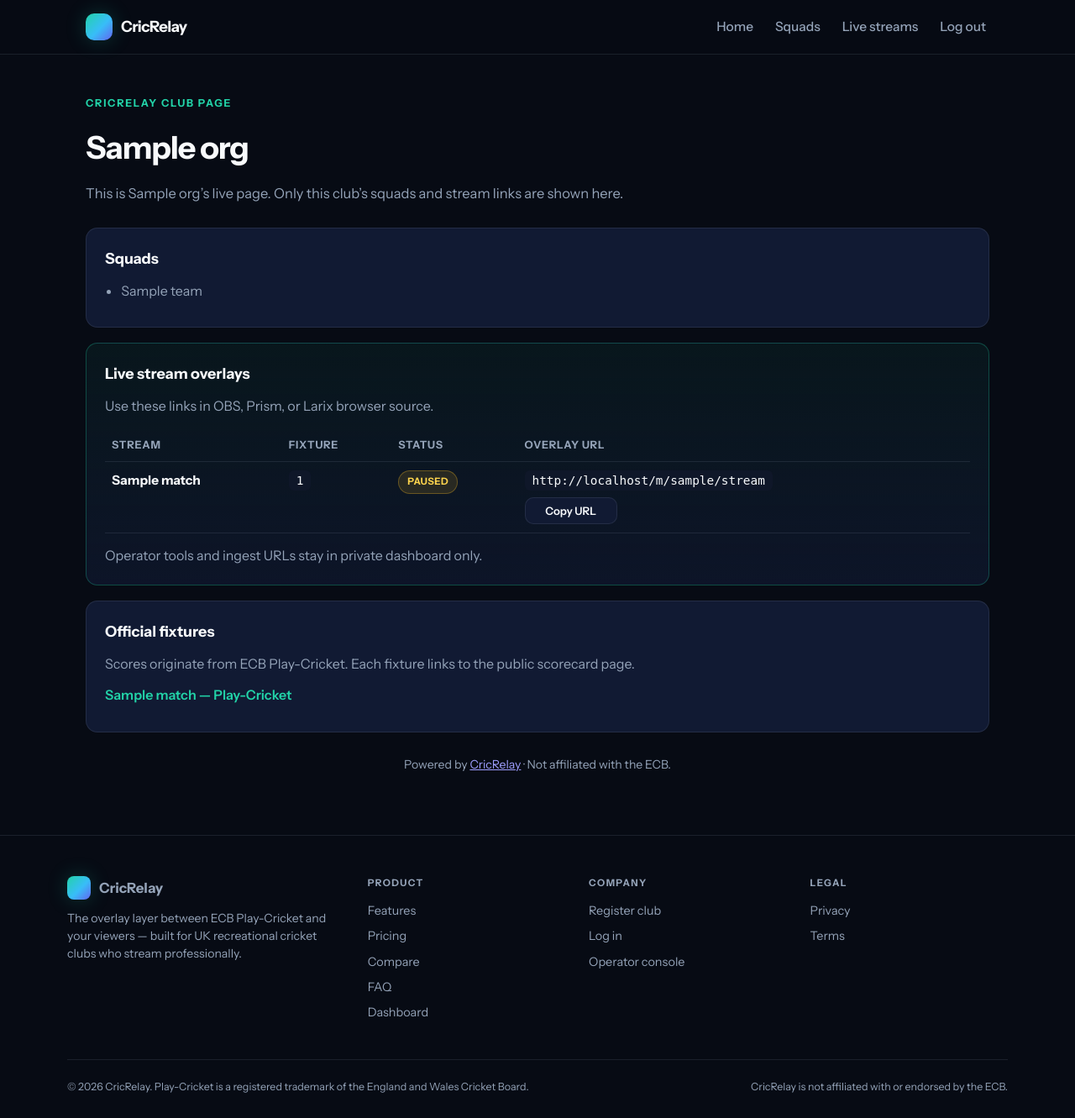
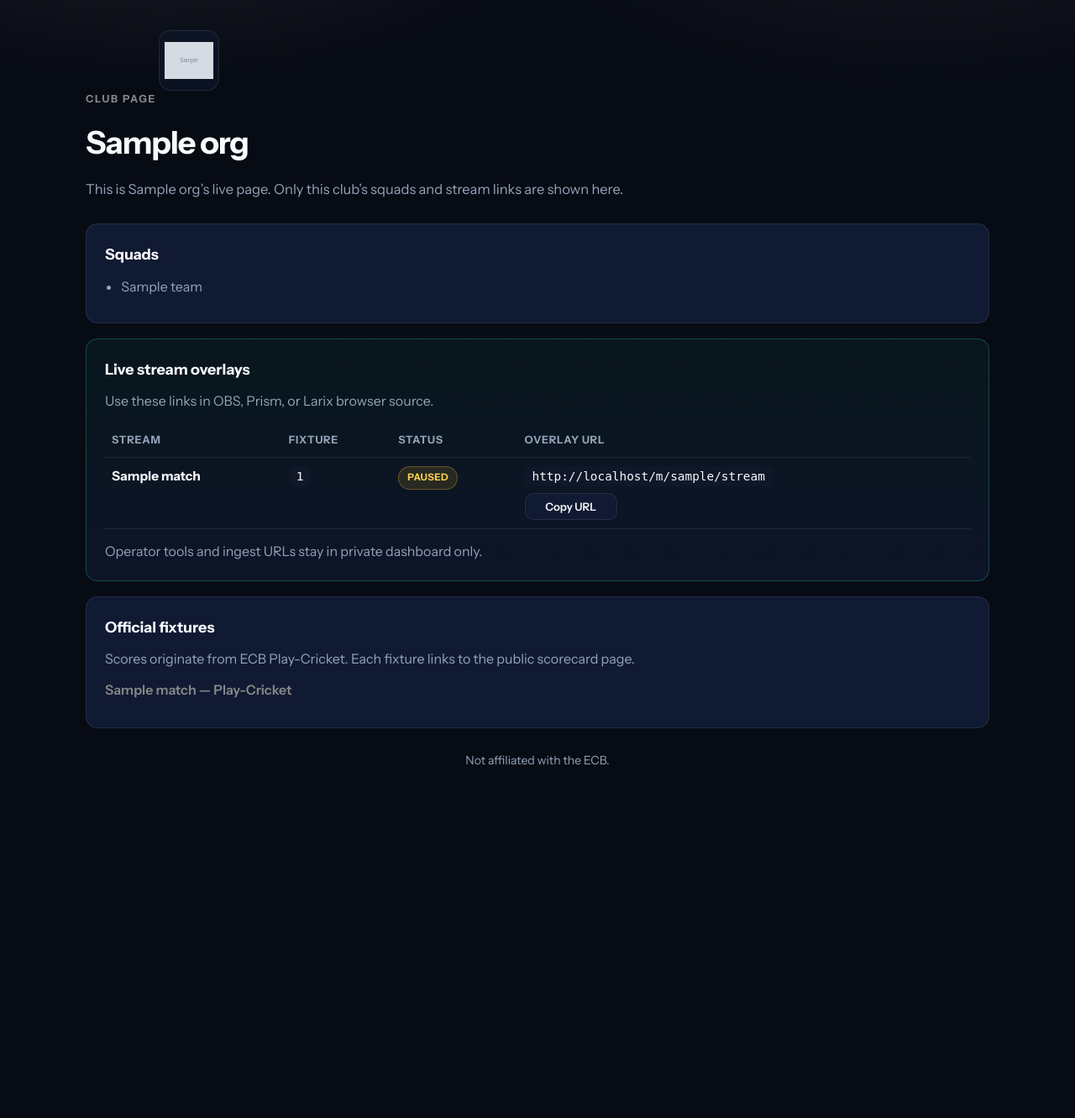
Before and after one commit to g-krish93/score, a Flask app: a page that uses templates/public_club.html in a window 1280 px wide. Shown: the whole page at 84% size. After the commit the page ends 911 px from the top, so only its background shows below. Run offline with Flask 3, Linux system fonts and the light colour scheme; the visitor is signed in with stand-in values (Sample User, id 1); tables that the repository leaves empty hold one stand-in row (values such as "Sample post"); grey boxes marked "Sample" are stand-in pictures.

Commit message:
﻿Make account pages and public club pages fully club-first.
This adds per-club public branding controls (logo and colors), removes promotional shell on public club pages, and keeps logged-in navigation focused on the club account experience.

Co-authored-by: Cursor <cursoragent@cursor.com>

```diff
--- a/server/app.py
+++ b/server/app.py
@@ -221,6 +221,37 @@ def migrate_relay_match_columns():
         altered = True
     if altered:
         db.session.commit()
+
+
+def migrate_organization_brand_columns():
+    """Add Organization public branding columns for older databases."""
+    insp = inspect(db.engine)
+    if not insp.has_table("cricrelay_org"):
+        return
+    cols = {c["name"] for c in insp.get_columns("cricrelay_org")}
+    altered = False
+    if "public_logo_url" not in cols:
+        db.session.execute(text("ALTER TABLE cricrelay_org ADD COLUMN public_logo_url VARCHAR(1000)"))
+        altered = True
+    if "public_primary_color" not in cols:
+        db.session.execute(
+            text("ALTER TABLE cricrelay_org ADD COLUMN public_primary_color VARCHAR(7) DEFAULT '#22d3a8'")
+        )
+        altered = True
+    if "public_accent_color" not in cols:
+        db.session.execute(
+            text("ALTER TABLE cricrelay_org ADD COLUMN public_accent_color VARCHAR(7) DEFAULT '#38bdf8'")
+        )
+        altered = True
+    if altered:
+        db.session.commit()
+
+
+def _safe_hex_color(value: str, default: str) -> str:
+    raw = (value or "").strip()
+    if re.fullmatch(r"#[0-9a-fA-F]{6}", raw):
+        return raw.lower()
+    return default
 
 
 @contextmanager
@@ -666,6 +697,9 @@ def public_club_page(slug):
         relays=relays,
         structured_data=structured_data,
         public_page_url=public_page_url,
+        public_logo_url=(org.public_logo_url or "").strip(),
+        public_primary_color=_safe_hex_color(getattr(org, "public_primary_color", ""), "#22d3a8"),
+        public_accent_color=_safe_hex_color(getattr(org, "public_accent_color", ""), "#38bdf8"),
     )
 
 
@@ -875,6 +909,26 @@ def dashboard_add_team():
     except IntegrityError:
         db.session.rollback()
         flash("You already have a squad with that name.", "error")
+    return redirect(url_for("dashboard"))
+
+
+@app.post("/dashboard/club-brand")
+@login_required
+def dashboard_club_brand():
+    org = _org_from_session()
+    logo_url = (request.form.get("public_logo_url") or "").strip()
+    if logo_url and not re.match(r"^https?://", logo_url, flags=re.IGNORECASE):
+        flash("Logo URL must start with http:// or https://", "error")
+        return redirect(url_for("dashboard"))
+    org.public_logo_url = logo_url[:1000] or None
+    org.public_primary_color = _safe_hex_color(
+        request.form.get("public_primary_color", ""), "#22d3a8"
+    )
+    org.public_accent_color = _safe_hex_color(
+        request.form.get("public_accent_color", ""), "#38bdf8"
+    )
+    db.session.commit()
+    flash("Public page branding updated.", "success")
     return redirect(url_for("dashboard"))
 
 
@@ -1709,6 +1763,7 @@ start_relay_poller(app, apply_relay_ingest_payload, get_live_snapshot)
 with app.app_context():
     db.create_all()
     migrate_relay_match_columns()
+    migrate_organization_brand_columns()
 
 with state_lock:
     try:
--- a/server/models_cricrelay.py
+++ b/server/models_cricrelay.py
@@ -76,6 +76,9 @@ class Organization(db.Model):
     email = db.Column(db.String(200), unique=True, nullable=False, index=True)
     password_hash = db.Column(db.String(256), nullable=False)
     play_cricket_base_url = db.Column(db.String(500), nullable=False)
+    public_logo_url = db.Column(db.String(1000), nullable=True)
+    public_primary_color = db.Column(db.String(7), nullable=False, default="#22d3a8")
+    public_accent_color = db.Column(db.String(7), nullable=False, default="#38bdf8")
     created_at = db.Column(db.DateTime, default=lambda: datetime.now(timezone.utc))
 
     def set_password(self, password: str) -> None:
--- a/static/cricrelay.css
+++ b/static/cricrelay.css
@@ -44,6 +44,13 @@ html {
 .cr-body.cr-auth {
   background: radial-gradient(1200px 600px at 80% -10%, rgba(34, 211, 168, 0.12), transparent),
     radial-gradient(900px 500px at 10% 20%, rgba(59, 130, 246, 0.08), transparent),
+    var(--cr-bg);
+}
+
+.cr-body.cr-public-body {
+  background:
+    radial-gradient(900px 440px at 15% -15%, color-mix(in srgb, var(--club-accent, #38bdf8) 18%, transparent), transparent 55%),
+    radial-gradient(900px 500px at 85% -20%, color-mix(in srgb, var(--cr-accent) 16%, transparent), transparent 60%),
     var(--cr-bg);
 }
 
@@ -1293,6 +1300,17 @@ body.cr-nav-open {
   padding: 8px 0 28px;
 }
 
+.cr-public-logo {
+  width: 72px;
+  height: 72px;
+  object-fit: contain;
+  border-radius: 14px;
+  border: 1px solid var(--cr-border);
+  background: rgba(15, 23, 41, 0.72);
+  padding: 6px;
+  margin: 0 0 14px;
+}
+
 .cr-public-title {
   margin: 0 0 12px;
   font-size: clamp(1.85rem, 3.5vw, 2.35rem);
--- a/templates/base_marketing.html
+++ b/templates/base_marketing.html
@@ -25,9 +25,9 @@
 </head>
 <body class="cr-body {% block body_extra_class %}{% endblock %}">
   <a class="cr-skip" href="#main-content">Skip to content</a>
-  {% include 'partials/cricrelay_nav.html' %}
+  {% block site_nav %}{% include 'partials/cricrelay_nav.html' %}{% endblock %}
   {% block page_shell %}{% endblock %}
-  {% include 'partials/cricrelay_footer.html' %}
+  {% block site_footer %}{% include 'partials/cricrelay_footer.html' %}{% endblock %}
   <script src="{{ url_for('static', filename='cricrelay.js') }}" defer></script>
   {% block extra_scripts %}{% endblock %}
 </body>
--- a/templates/partials/cricrelay_nav.html
+++ b/templates/partials/cricrelay_nav.html
@@ -1,14 +1,13 @@
 <header class="cr-header">
   <div class="cr-header-inner">
-    <a href="{{ url_for('cricrelay_home') }}" class="cr-brand" aria-label="CricRelay home">
+    <a href="{% if session.get('org_id') %}{{ url_for('dashboard') }}{% else %}{{ url_for('cricrelay_home') }}{% endif %}" class="cr-brand" aria-label="CricRelay home">
       <span class="cr-brand-mark" aria-hidden="true"></span>
       <span class="cr-brand-text">CricRelay</span>
     </a>
 
     {% if session.get('org_id') %}
     <nav class="cr-nav cr-nav--app" aria-label="Primary">
-      <a href="{{ url_for('cricrelay_home') }}" class="cr-navlink {% if request.endpoint == 'cricrelay_home' %}is-active{% endif %}">Home</a>
-      <a href="{{ url_for('dashboard') }}" class="cr-navlink {% if request.endpoint == 'dashboard' %}is-active{% endif %}">Squads</a>
+      <a href="{{ url_for('dashboard') }}" class="cr-navlink {% if request.endpoint == 'dashboard' %}is-active{% endif %}">Home</a>
       <a href="{{ url_for('dashboard_relays') }}" class="cr-navlink {% if request.endpoint == 'dashboard_relays' %}is-active{% endif %}">Live streams</a>
       <form action="{{ url_for('logout') }}" method="post" class="cr-nav-form"><button type="submit" class="cr-navlink cr-navlink-btn">Log out</button></form>
     </nav>
--- a/templates/public_club.html
+++ b/templates/public_club.html
@@ -1,17 +1,30 @@
 {% extends "base_marketing.html" %}
-{% block title %}{{ org.name }} — Live streams | CricRelay{% endblock %}
-{% block meta_description %}Watch {{ org.name }} live score overlays powered by ECB Play-Cricket — stream links and squads on CricRelay.{% endblock %}
+{% block title %}{{ org.name }} — Live streams{% endblock %}
+{% block meta_description %}Watch {{ org.name }} live score overlays powered by ECB Play-Cricket — stream links and squads for this club.{% endblock %}
+{% block site_nav %}{% endblock %}
+{% block site_footer %}{% endblock %}
+{% block body_extra_class %}cr-public-body{% endblock %}
 
 {% block extra_head %}
 {% if structured_data %}
 <script type="application/ld+json">{{ structured_data | tojson }}</script>
 {% endif %}
+<style>
+  :root {
+    --cr-accent: {{ public_primary_color }};
+    --cr-accent-glow: color-mix(in srgb, {{ public_primary_color }} 24%, transparent);
+    --club-accent: {{ public_accent_color }};
+  }
+</style>
 {% endblock %}
 
 {% block page_shell %}
 <main id="main-content" class="cr-main cr-public-club">
   <section class="cr-public-hero">
-    <p class="cr-eyebrow">CricRelay club page</p>
+    <p class="cr-eyebrow">Club page</p>
+    {% if public_logo_url %}
+    <img src="{{ public_logo_url }}" alt="{{ org.name }} logo" class="cr-public-logo" loading="lazy">
+    {% endif %}
     <h1 class="cr-public-title">{{ org.name }}</h1>
     <p class="cr-page-lead">This is {{ org.name }}’s live page. Only this club’s squads and stream links are shown here.</p>
   </section>
@@ -77,6 +90,6 @@
     {% endif %}
   </div>
 
-  <p class="cr-muted" style="text-align:center;margin-top:28px;font-size:.88rem;">Powered by <a href="{{ url_for('cricrelay_home') }}">CricRelay</a> · Not affiliated with the ECB.</p>
+  <p class="cr-muted" style="text-align:center;margin-top:28px;font-size:.88rem;">Not affiliated with the ECB.</p>
 </main>
 {% endblock %}
```
Also changed, not shown: templates/cricrelay_dashboard.html (+17 -0 lines).
